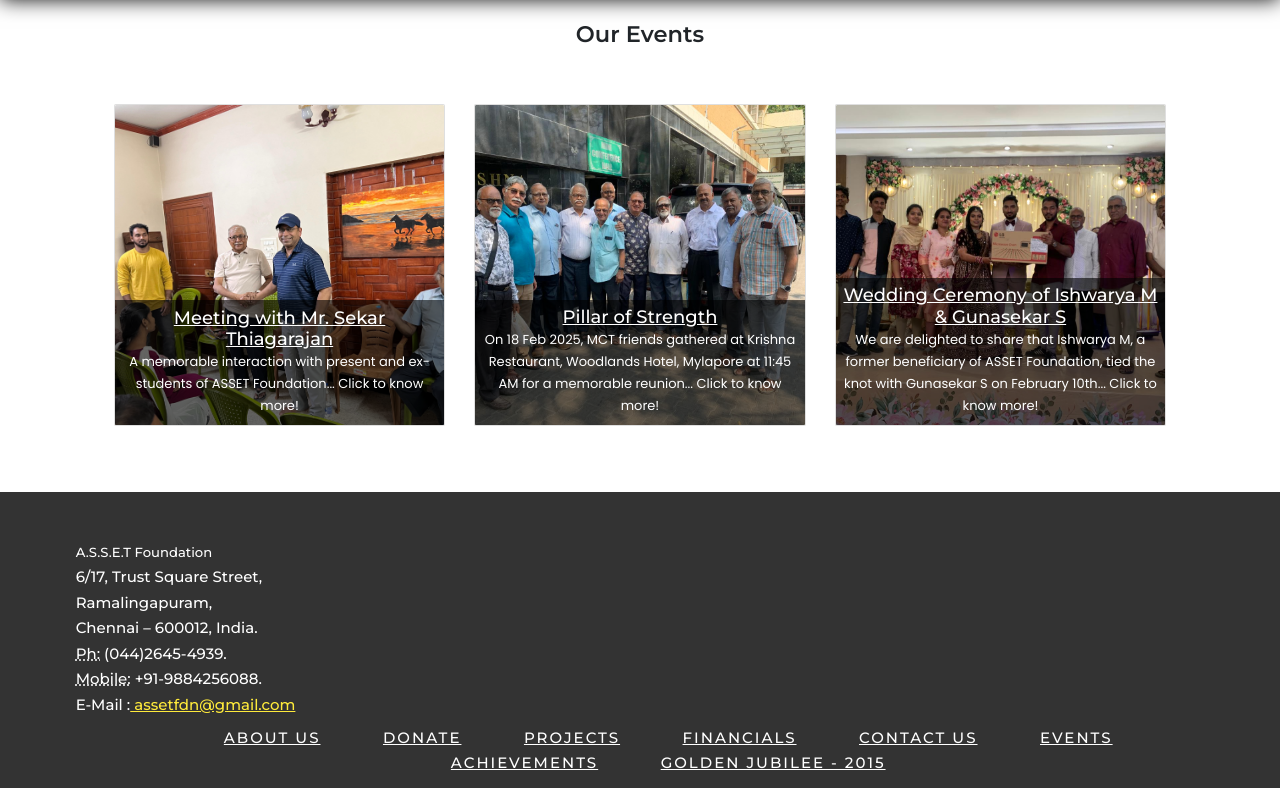
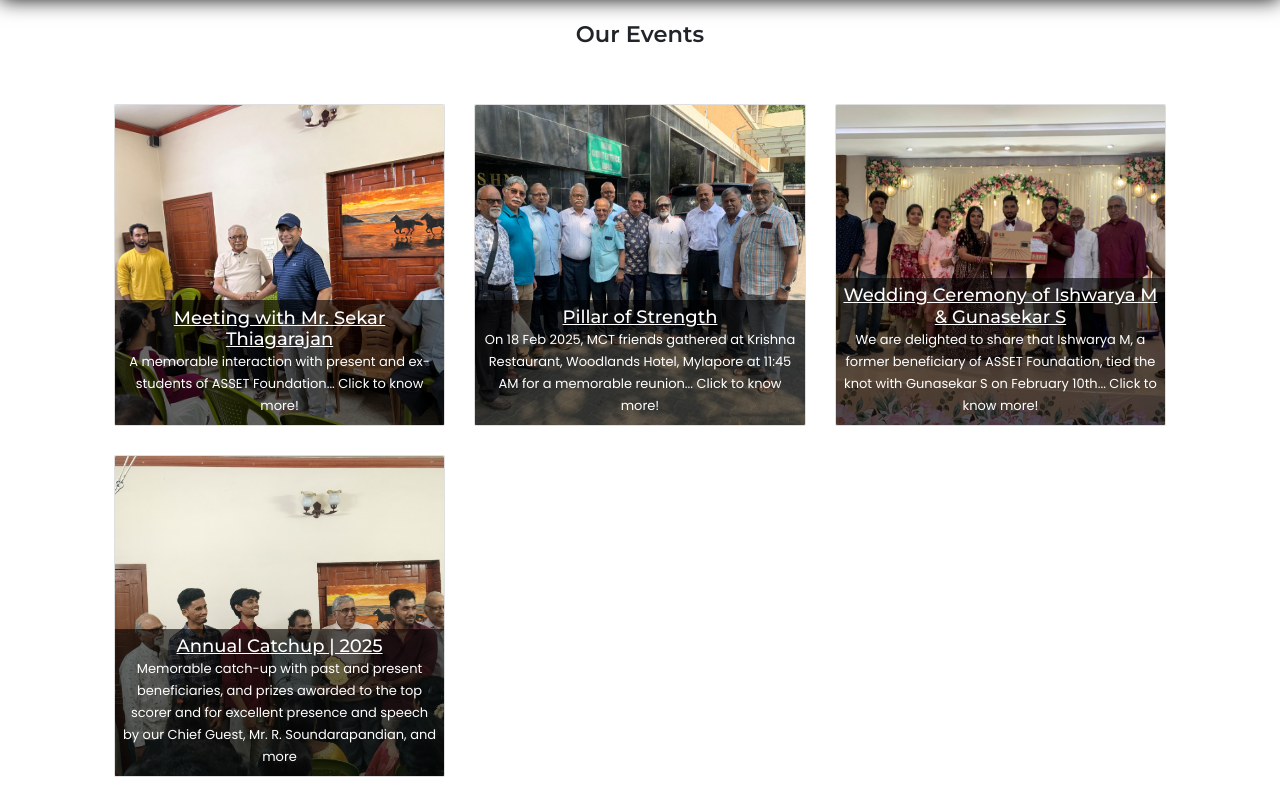
Before and after one commit to Agasthian/AssetFoundation, a website: page events.html in a window 1280 px wide. Shown: the part 164-952 px from the top of the page. Drawn offline with nearby package versions, Linux system fonts and the light colour scheme; files whose address does not match are found by name.

Commit message:
Update events.html

```diff
--- a/events.html
+++ b/events.html
@@ -130,6 +130,17 @@
         </div>
       </div>
 
+      <div class="col-md-4" style="padding: 1.5em;">
+        <div class="card event-card" onclick="location.href='./events/annual-catchup-2025.html';">
+          <img src="./events/img/annual-catchup-2025-cover.jpeg" class="card-img-top" alt="Event Image">
+          <div class="card-body">
+            <h5 class="card-title">Annual Catchup | 2025</h5>
+            <p class="card-text">
+                Memorable catch-up with past and present beneficiaries, and prizes awarded to the top scorer and for excellent presence and speech by our Chief Guest, Mr. R. Soundarapandian, and more            </p>
+          </div>
+        </div>
+      </div>
+
 
 
     </div>
```
